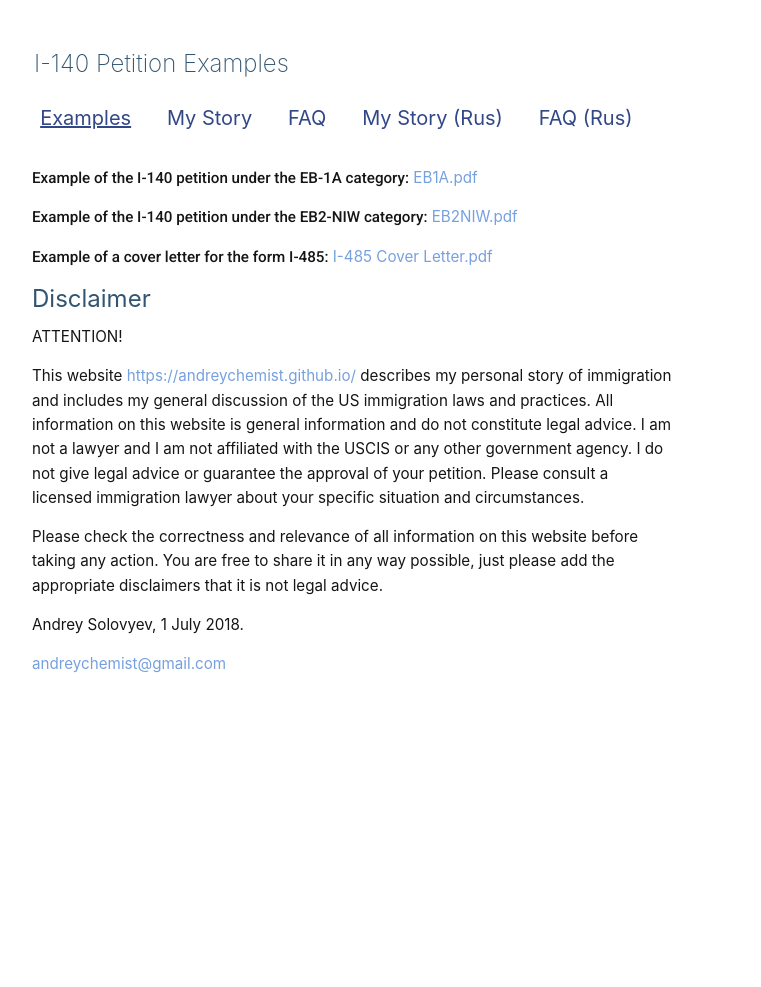
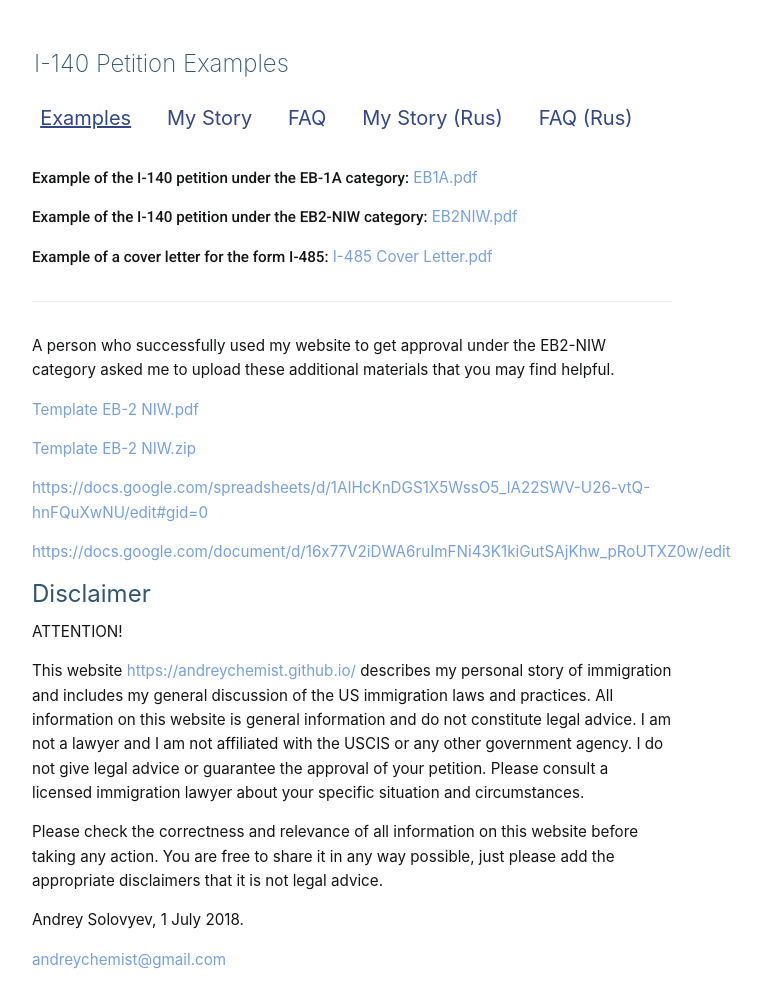
Before and after one commit to andreychemist/andreychemist.github.io, a Jekyll site: the page built from index.md, in a window 1280 px wide. Shown: the whole page, without its empty margins (288-1049 px from the left). Built offline with Jekyll 4.4.1, drawn with Linux system fonts in a browser that asks for light colours; some web fonts are replaced; before the commit the page ends 900 px from its top, so only the background shows below that.

Commit message:
New EB2-NIW example

```diff
--- a/index.md
+++ b/index.md
@@ -12,4 +12,16 @@ title: I-140 Examples
 **Example of a cover letter for the form I-485:**
 [I-485 Cover Letter.pdf](assets/I-485 Cover Letter.pdf)
 
+***
+
+A person who successfully used my website to get approval under the EB2-NIW category asked me to upload these additional materials that you may find helpful.
+
+[Template EB-2 NIW.pdf](An example of the I-140 petition (EB2-NIW), and filled I-140 and I-907 forms.)
+
+[Template EB-2 NIW.zip](The Overleaf project zip (LaTeX template) with the same documents.)
+
+[https://docs.google.com/spreadsheets/d/1AIHcKnDGS1X5WssO5_lA22SWV-U26-vtQ-hnFQuXwNU/edit#gid=0](A table with links to the drafts of recommendation letters.)
+
+[https://docs.google.com/document/d/16x77V2iDWA6ruImFNi43K1kiGutSAjKhw_pRoUTXZ0w/edit](Comments regarding package preparation.)
+
 {% include disclaimer.md %}
```
Also changed, not shown: 2 other files.
